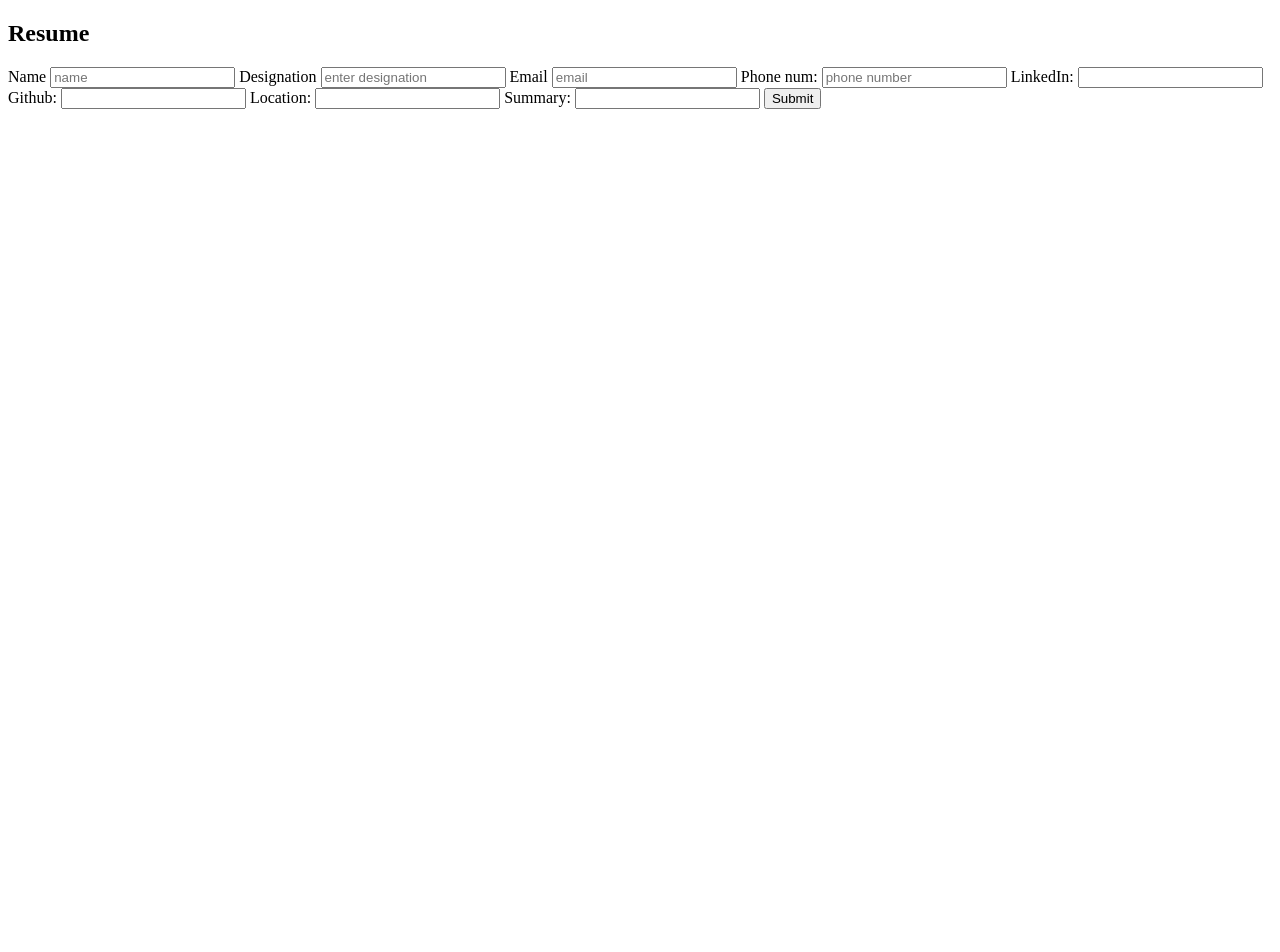
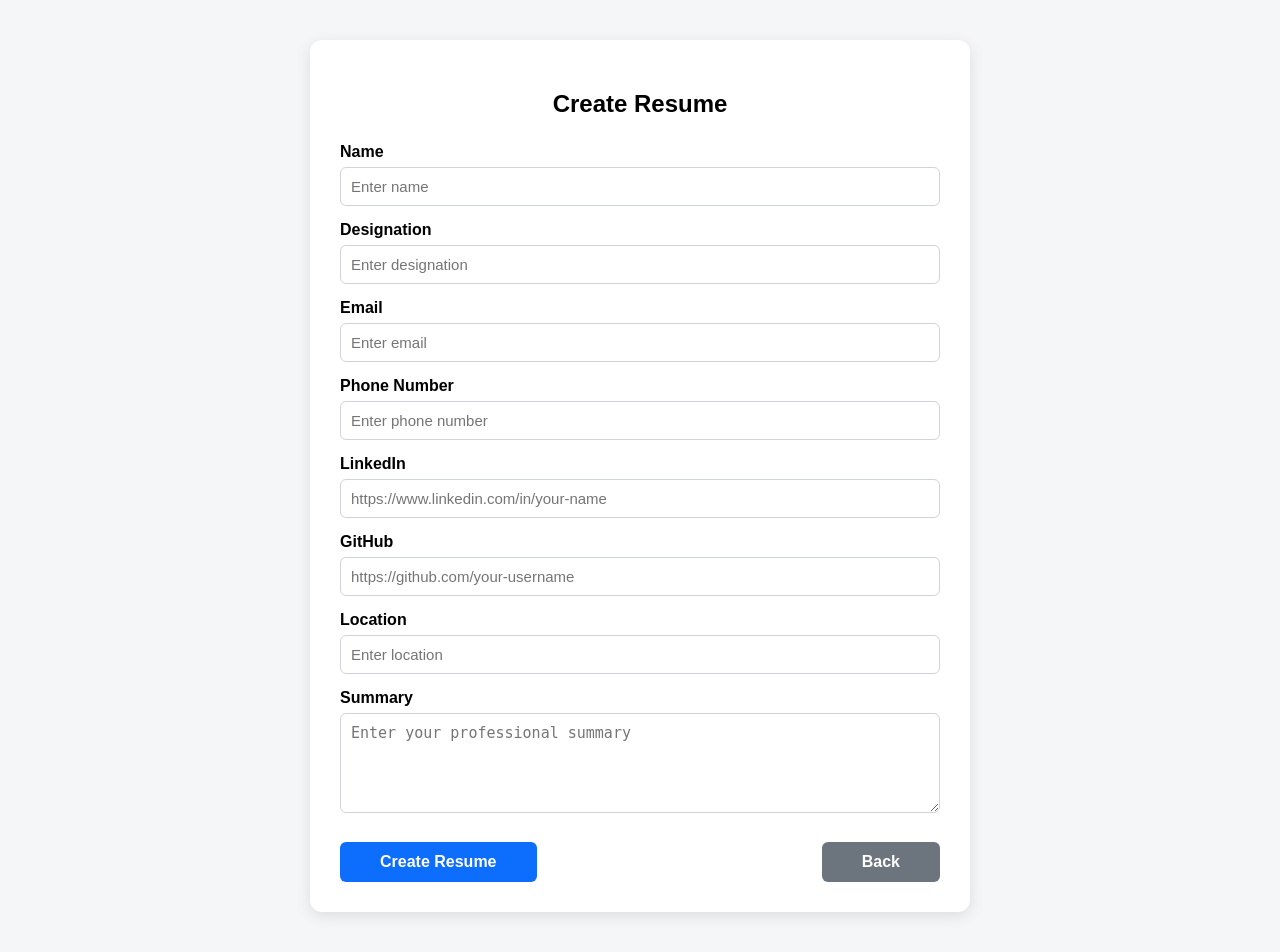
Before and after one commit to Ahamed-fayaz/django-resume-builder, a Django app: page /addresume/ in a window 1280 px wide. Before the commit the page ends 109 px from the top, so only its background shows below. Run offline with Django 5.2, Linux system fonts and the light colour scheme; the visitor is signed in with stand-in values (Sample User, id 1).

Commit message:
Style resume creation form

```diff
--- a/templates/resume/resume.html
+++ b/templates/resume/resume.html
@@ -1,31 +1,62 @@
+{% load static %}
+
 <!DOCTYPE html>
 <html lang="en">
+
 <head>
     <meta charset="UTF-8">
     <meta name="viewport" content="width=device-width, initial-scale=1.0">
-    <title>Document</title>
+
+    <link rel="stylesheet" href="{% static 'resume/css/form.css' %}">
+
+    <title>Create Resume</title>
 </head>
+
 <body>
-    <h2>Resume</h2>
-    <form  method="post">
-        {% csrf_token %}
-        <label>Name</label>
-        <input type="text" name="fullname" placeholder="name">
-        <label>Designation</label>
-        <input type="text" name="designation" placeholder="enter designation">
-        <label>Email</label>
-        <input type="text" name="email" placeholder="email">
-        <label>Phone num: </label>
-        <input type="number" name="phone" placeholder="phone number">
-        <label>LinkedIn: </label>
-        <input type="text" name="linkedin" placeholder="">
-        <label>Github: </label>
-        <input type="text" name="github">
-        <label>Location: </label>
-        <input type="text" name="location">
-        <label>Summary: </label>
-        <input type="text" name="summary">
-        <button type="submit">Submit</button>
-    </form>
+
+    <div class="form-container">
+
+        <h2>Create Resume</h2>
+
+        <form method="post">
+            {% csrf_token %}
+
+            <label>Name</label>
+            <input type="text" name="fullname" placeholder="Enter name">
+
+            <label>Designation</label>
+            <input type="text" name="designation" placeholder="Enter designation">
+
+            <label>Email</label>
+            <input type="email" name="email" placeholder="Enter email">
+
+            <label>Phone Number</label>
+            <input type="text" name="phone" placeholder="Enter phone number">
+
+            <label>LinkedIn</label>
+            <input type="text" name="linkedin" placeholder="https://www.linkedin.com/in/your-name">
+
+            <label>GitHub</label>
+            <input type="text" name="github" placeholder="https://github.com/your-username">
+
+            <label>Location</label>
+            <input type="text" name="location" placeholder="Enter location">
+
+            <label>Summary</label>
+            <textarea name="summary" placeholder="Enter your professional summary"></textarea>
+
+            <div class="button-group">
+                <button type="submit">Create Resume</button>
+
+                <a href="{% url 'resume_list' %}" class="back-button">
+                    Back
+                </a>
+            </div>
+
+        </form>
+
+    </div>
+
 </body>
+
 </html>
```
